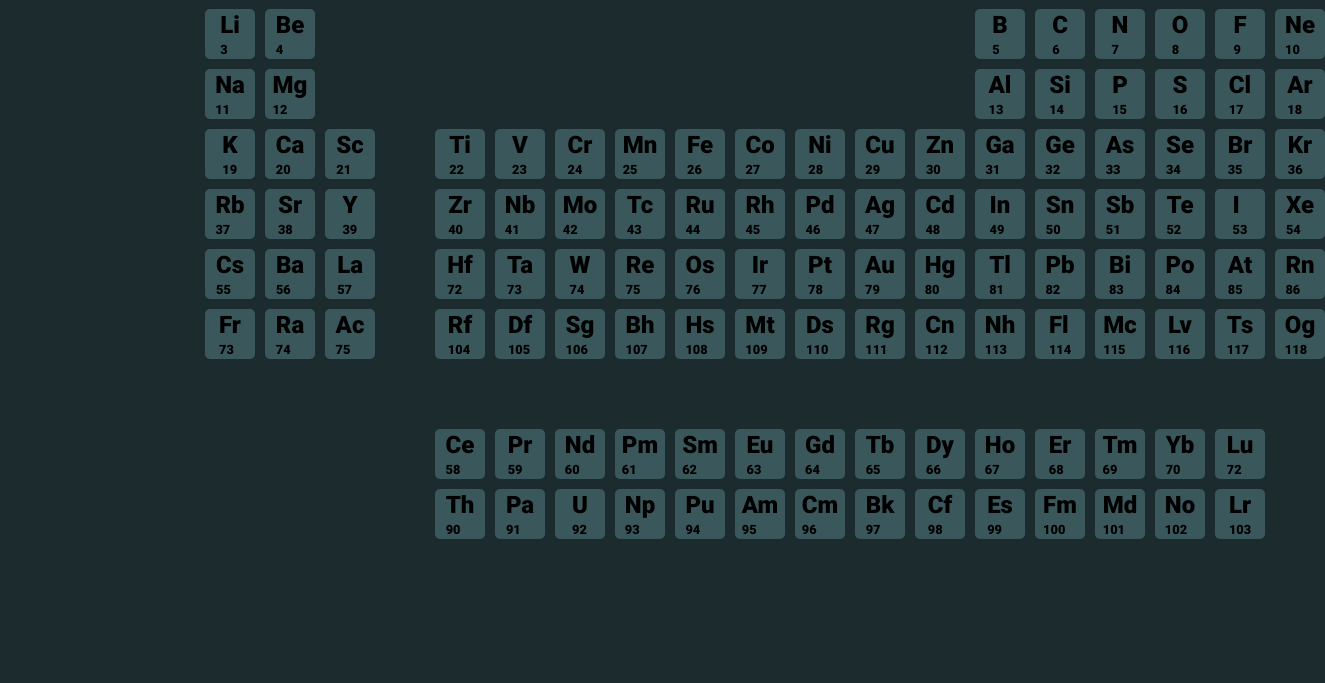
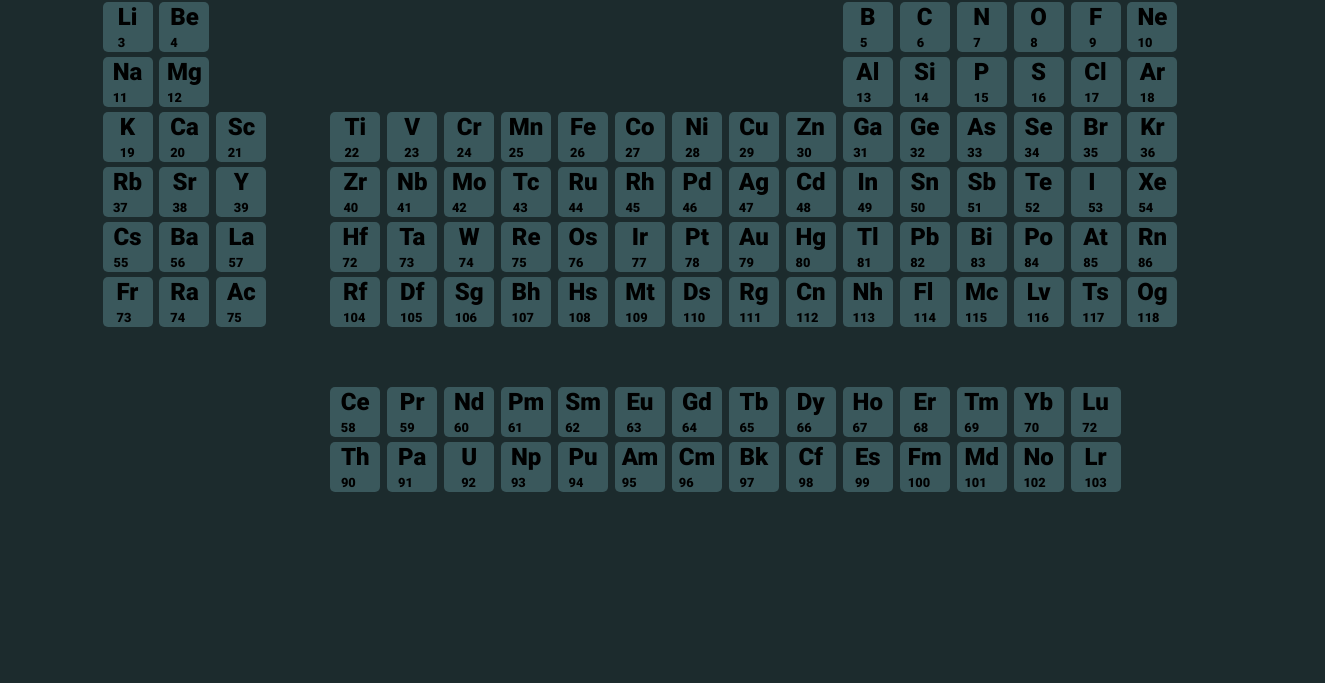
Before and after one commit to Darkprogramerzz/periodic-Table-website, a plain HTML site: page index.html in a window 1280 px wide. Shown: the part 137-820 px from the top of the page, 1325 px wide, since content can reach past the window. Drawn offline with Linux system fonts and the light colour scheme.

Commit message:
fixed bugs

```diff
--- a/style.css
+++ b/style.css
@@ -24,8 +24,9 @@ body{
     grid-template-columns: repeat(18,1fr);
     grid-template-rows: repeat(10,1fr);
     position:relative;
-    max-width: 1000px;
-    margin: 0 200px 0 200px;
+    margin: 0 100px 0 100px;
+    width: auto;
+    height: auto;
 }
 .elements{
     display: grid;
@@ -35,7 +36,7 @@ body{
     justify-content: center;
     background-color:#3a585c;
     border-radius: 5px;
-    margin: 5px 5px 5px 5px;
+    margin: 2.5px 2.5px 2.5px 2.5px;
 }
 .elements:hover{
     scale: 1.2;
@@ -46,8 +47,8 @@ body{
 }
 .gap{
     display: grid;
-    width: 50px;
-    height: 50px;
+    width: 40px;
+    height: 40px;
     align-items: center;
     justify-content: center;
     border-radius: 5px;
```
